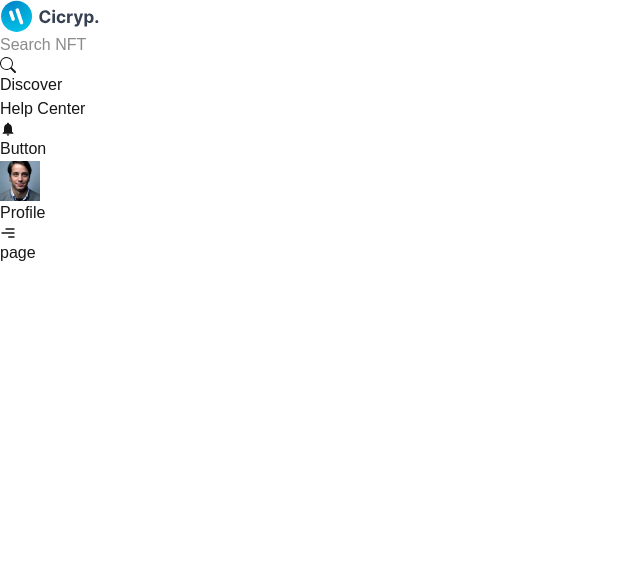
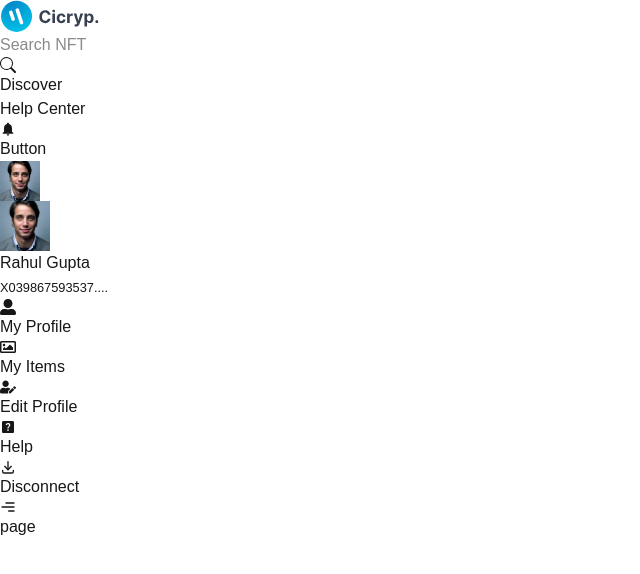
Before and after one commit to rahul-0407/nft-marketplace, a Next.js app in the folder nftfrontend/: page / in a window 1280 px wide. Both pictures are taken after a click on the picture 20 px from the left and 180 px from the top of the page. Shown: the top 574 px of the page, without its empty margins (0-640 px from the left). Built offline with nearby package versions, Linux system fonts and the light colour scheme.

Commit message:
profile, help-center notification

```diff
--- a/nftfrontend/components/NavBar/Discover.jsx
+++ b/nftfrontend/components/NavBar/Discover.jsx
@@ -1,4 +1,5 @@
 import React from 'react'
+import Link from 'next/link'
 
 const Discover = () => {
 
--- a/nftfrontend/components/NavBar/HelpCenter.jsx
+++ b/nftfrontend/components/NavBar/HelpCenter.jsx
@@ -1,8 +1,43 @@
+import Link from 'next/link'
 import React from 'react'
 
 const HelpCenter = () => {
+
+  const helpCenter = [
+    {
+      name: "About",
+      link: "about"
+    },
+    {
+      name: "Contact Us",
+      link: "contact-us"
+    },
+    {
+      name: "Sign Up",
+      link: "sign-up"
+    },
+    {
+
+      name: "Sign In",
+      link: "sign-in"
+    },
+    {
+      name: "SUbscription",
+      link: "subscription"
+    }
+  ]
+
+
   return (
-    <div>HelpCenter</div>
+    <div className='box'>
+      {
+        helpCenter.map((el,i)=>(
+          <div className='helpCenter'>
+            <Link href={{pathname: `${el.link}`}}>{el.name}</Link>
+          </div>
+        ))
+      }
+    </div>
   )
 }
 
--- a/nftfrontend/components/NavBar/Notification.jsx
+++ b/nftfrontend/components/NavBar/Notification.jsx
@@ -2,7 +2,20 @@ import React from 'react'
 
 const Notification = () => {
   return (
-    <div>Notification</div>
+    <div className='notification'>
+      <p>Notification</p>
+      <div className='notification_box'>
+        <div className="notification_box_image">
+          <img src="/user-1.png" alt="profile image" width={50} height={50} className='notification_box_img' />
+        </div>
+        <div className='notification_box_info'>
+          <h4>Rahul Gupta</h4>
+          <p>Measure action your user...</p>
+          <small>3 minutes ago</small>
+        </div>
+        <span className='notification_box_new'></span>
+      </div>
+    </div>
   )
 }
 
--- a/nftfrontend/components/NavBar/Profile.jsx
+++ b/nftfrontend/components/NavBar/Profile.jsx
@@ -1,8 +1,60 @@
+import Link from 'next/link';
 import React from 'react'
+import {FaUserAlt,FaRegImage, FaUserEdit} from "react-icons/fa";
+import {MdHelpCenter} from "react-icons/md";
+import {TbDownloadOff,TbDownload} from "react-icons/tb";
+
 
 const Profile = () => {
   return (
-    <div>Profile</div>
+    <div className='profile'>
+      <div className="profile_account">
+        <img src="/user-1.png" alt="user profile" width={50} height={50} className='profile_account_img' onClick={()=> {}}/>
+        <div className='profile_accout_info'>
+          <p>Rahul Gupta</p>
+          <small>X039867593537....</small>
+        </div>
+      </div>
+
+      <div className="profile_menu">
+        <div className="profile_menu_one">
+          <div className="profile_menu_one_item">
+            <FaUserAlt/>
+            <p>
+              <Link href={{pathname: '/myprofile'}}>My Profile</Link>
+            </p>
+          </div>
+          <div className="profile_menu_one_item">
+            <FaRegImage/>
+            <p>
+              <Link href={{pathname: '/my-items'}}>My Items</Link>
+            </p>
+          </div>
+          <div className="profile_menu_one_item">
+            <FaUserEdit/>
+            <p>
+              <Link href={{pathname: '/edit-profile'}}>Edit Profile</Link>
+            </p>
+          </div>
+        </div>
+
+        <div className="profile_menu_two">
+          <div className="profile_menu_one_item">
+            <MdHelpCenter/>
+            <p>
+              <Link href={{pathname: "/help"}}>Help</Link>
+            </p>
+          </div>
+          <div className="profile_menu_one_item">
+            <TbDownload/>
+            <p>
+              <Link href={{pathname: "/disconnect"}}>Disconnect</Link>
+            </p>
+          </div>
+        </div>
+
+      </div>
+    </div>
   )
 }
 
```
